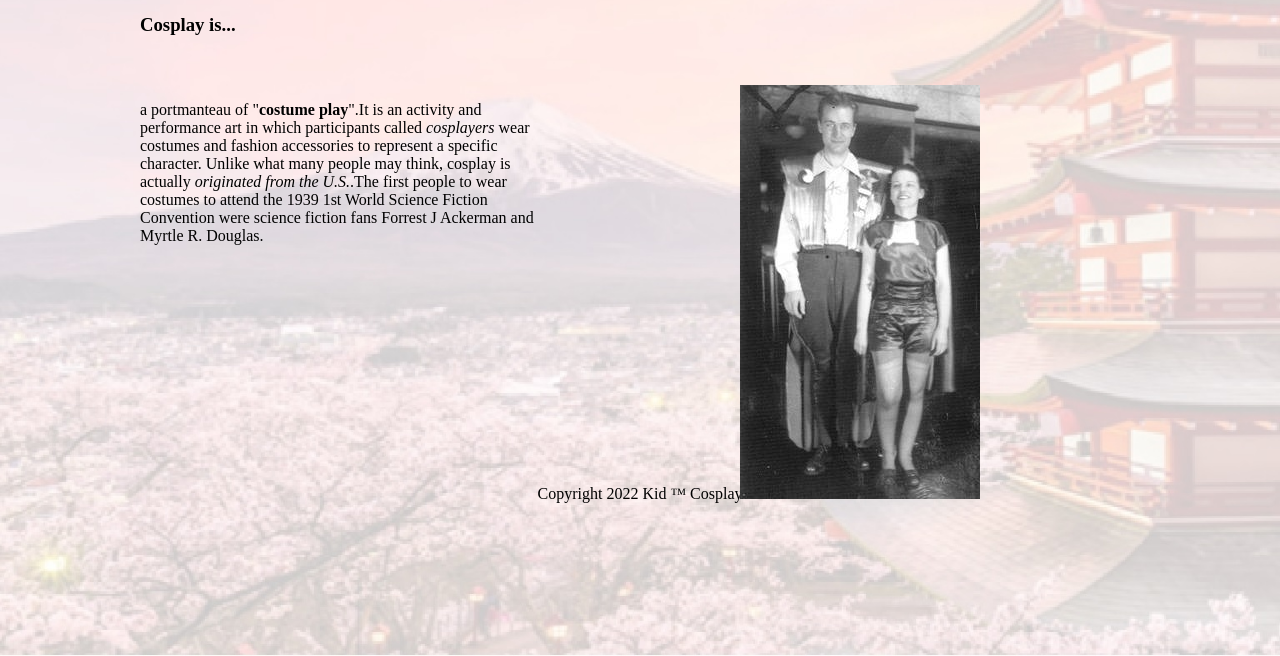
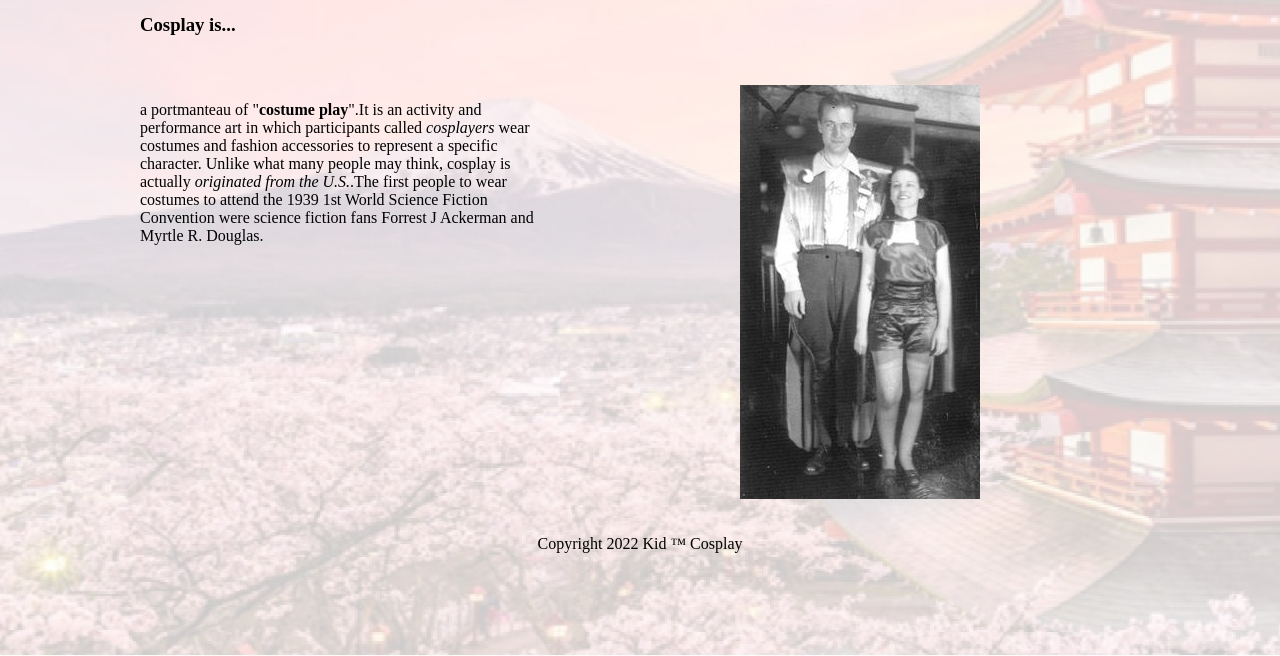
Before and after one commit to Nonkid/ThirdWebsite, a plain HTML site: page index.html in a window 1280 px wide. Shown: the part 144-800 px from the top of the page. Drawn offline with Linux system fonts and the light colour scheme.

Commit message:
add padding

```diff
--- a/home.html/main.css
+++ b/home.html/main.css
@@ -57,7 +57,7 @@ nav a:active {
   text-decoration: underline;
 }
 footer{
-	margin-top:50px;
+	padding-top:50px;
 	text-align: center;
 	clear:both;
 	bottom:0;
--- a/main.css
+++ b/main.css
@@ -57,7 +57,7 @@ nav a:active {
   text-decoration: underline;
 }
 footer{
-	margin-top:50px;
+	padding-top:50px;
 	text-align: center;
 	clear:both;
 	bottom:0;
--- a/shop.html/main.css
+++ b/shop.html/main.css
@@ -57,7 +57,7 @@ nav a:active {
   text-decoration: underline;
 }
 footer{
-	margin-top:50px;
+	padding-top:50px;
 	text-align: center;
 	clear:both;
 	bottom:0;
--- a/type.html/main.css
+++ b/type.html/main.css
@@ -57,7 +57,7 @@ nav a:active {
   text-decoration: underline;
 }
 footer{
-	margin-top:50px;
+	padding-top:50px;
 	text-align: center;
 	clear:both;
 	bottom:0;
```
